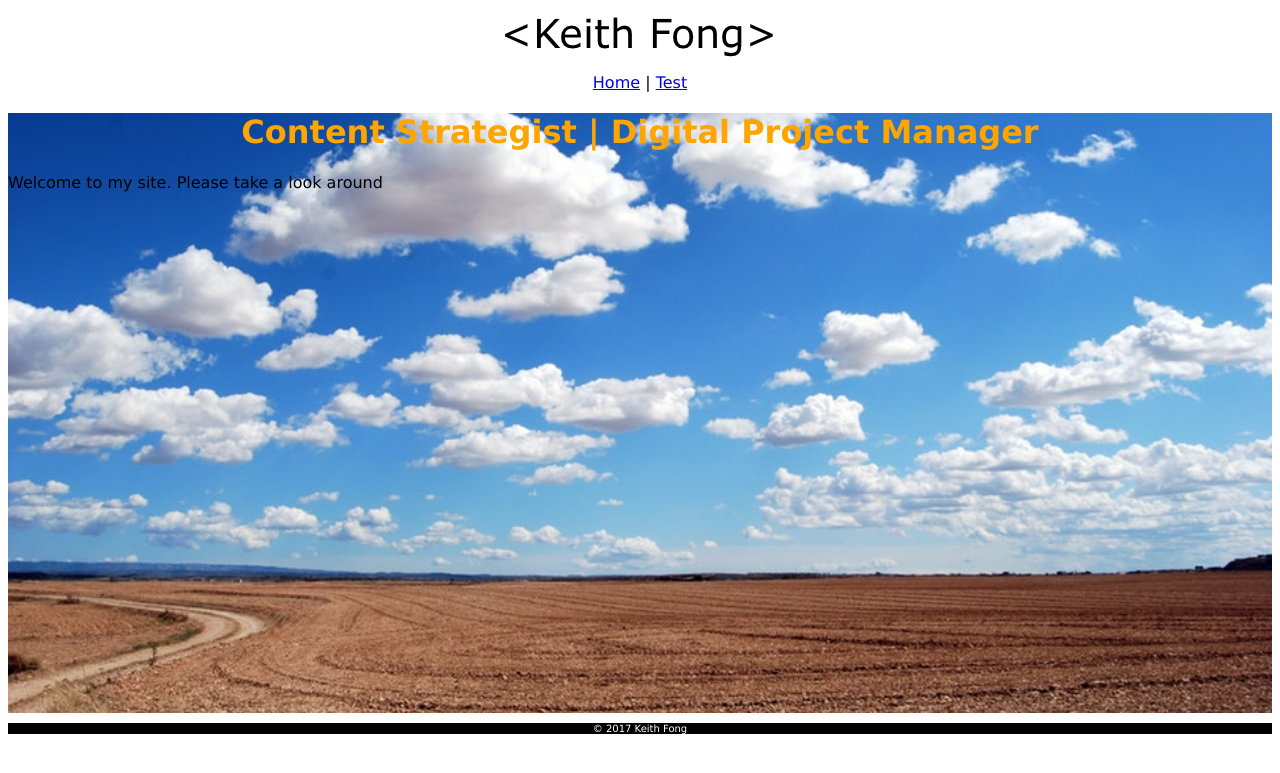
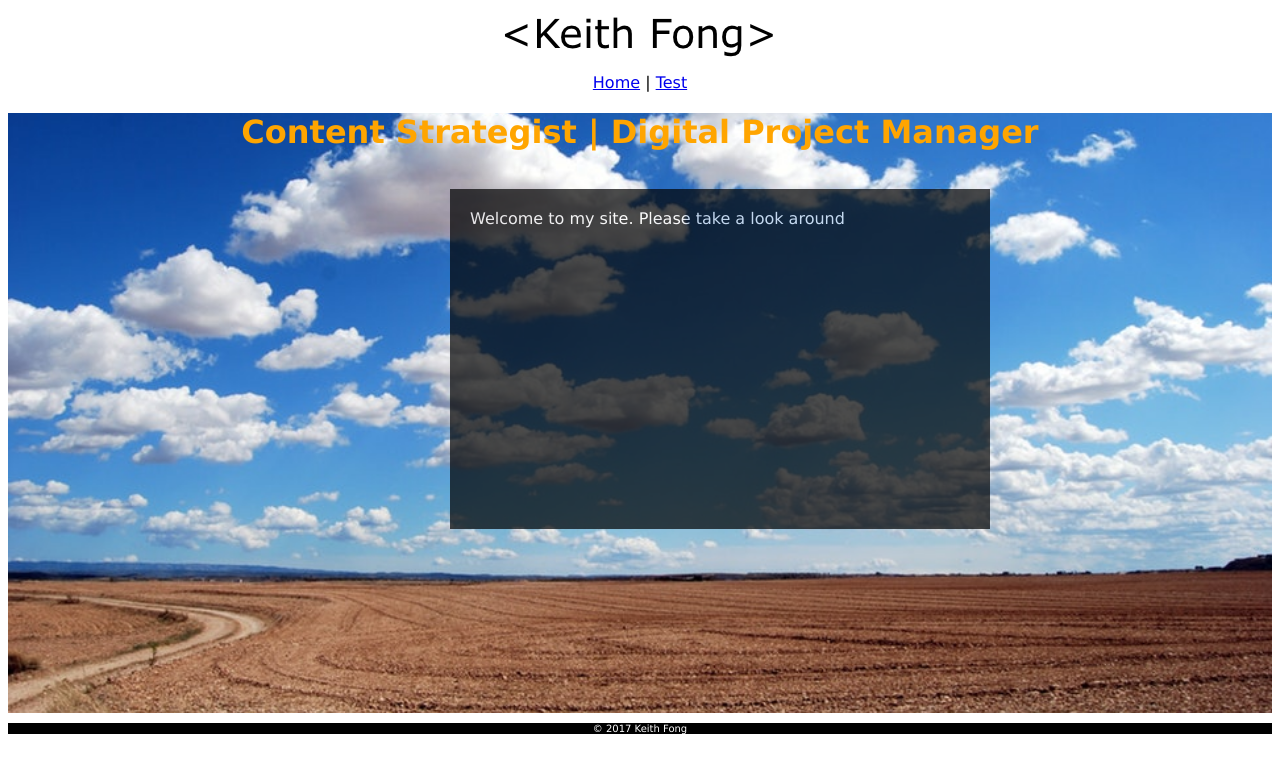
Before and after one commit to hikeithf/hikeithf.github.io, a Jekyll site: the page index.html, which Jekyll copies as it is, in a window 1280 px wide. Shown: the top 773 px of the page. Built offline with Jekyll 4.4.1, drawn with Linux system fonts in a browser that asks for light colours.

Commit message:
Update index.html

```diff
--- a/index.html
+++ b/index.html
@@ -14,7 +14,7 @@
  </div>
  <div class="banner">
   <h1>Content Strategist | Digital Project Manager</h1>
-  <p> Welcome to my site. Please take a look around</p>
+  <p class="message"> Welcome to my site. Please take a look around</p>
   </div>
     <!--Footer -->
     <div class="footer">
```
